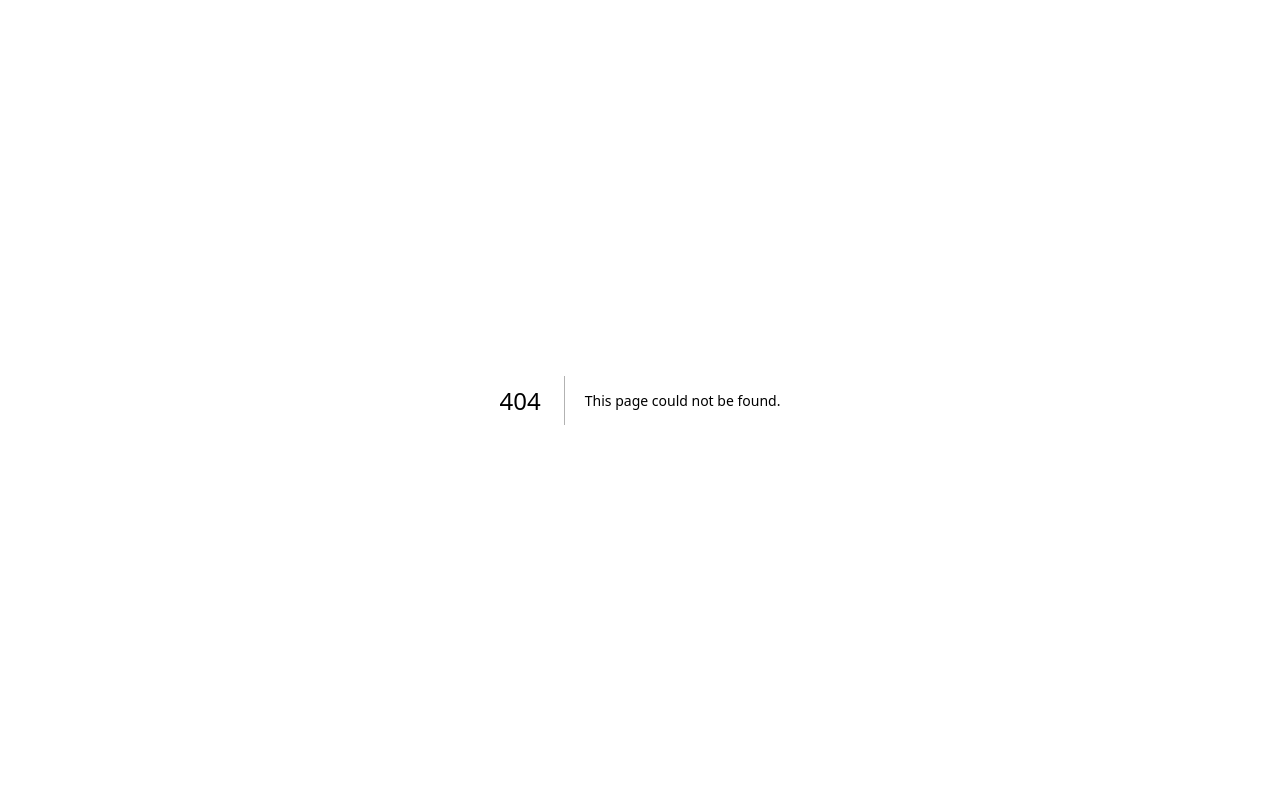
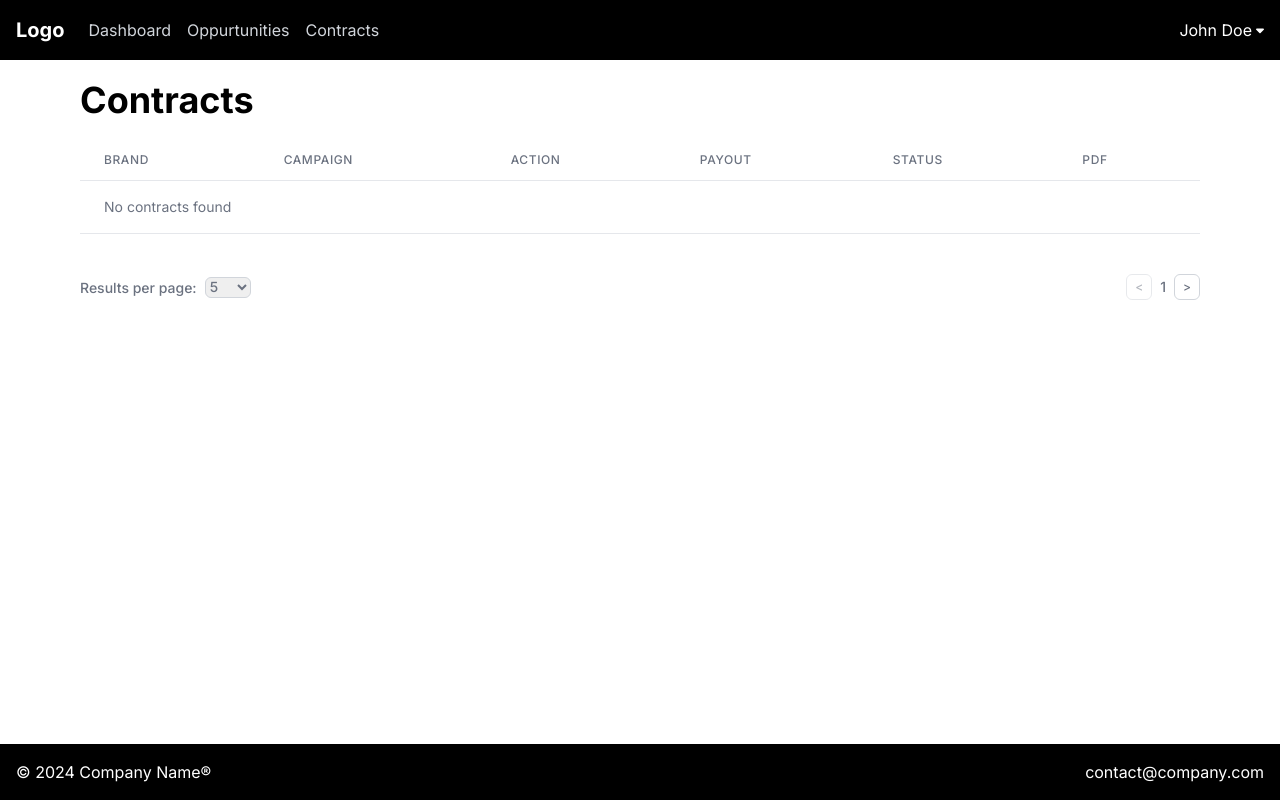
Before and after one commit to msarimhassan/NILMA, a Next.js app: page /contracts in a window 1280 px wide. Before the commit this address had no page. Built offline with nearby package versions, Linux system fonts and the light colour scheme.

Commit message:
added contract table and oppurtunity card

```diff
--- /dev/null
+++ b/src/app/contracts/layout.js
@@ -0,0 +1,14 @@
+'use client';
+
+import { Navbar, Footer } from '@/components';
+
+const DashboardLayout = ({ children }) => {
+  return (
+    <div className='flex flex-col min-h-screen'>
+      <Navbar />
+      <div className='flex-grow'>{children}</div>
+      <Footer />
+    </div>
+  );
+};
+export default DashboardLayout;
--- /dev/null
+++ b/src/app/contracts/page.js
@@ -0,0 +1,17 @@
+'use client';
+
+import { Table } from '@/components';
+
+const Contracts = () => {
+  return (
+    <div className='mt-5 md:px-20'>
+      <Table
+        title='Contracts'
+        columns={['brand', 'campaign', 'action', 'payout', 'status', 'pdf']}
+        message={'No contracts found'}
+      />
+    </div>
+  );
+};
+
+export default Contracts;
--- a/src/app/dashboard/page.js
+++ b/src/app/dashboard/page.js
@@ -5,7 +5,11 @@ import { Table } from '@/components';
 const Dashboard = () => {
   return (
     <div className='mt-5 md:px-20'>
-      <Table />
+      <Table
+        title={'Recent Activity'}
+        columns={['brand', 'campaign', 'action']}
+        message={'Your recent activity, messages, and notifications will display here.'}
+      />
     </div>
   );
 };
--- /dev/null
+++ b/src/app/oppurtunities/layout.js
@@ -0,0 +1,14 @@
+'use client';
+
+import { Navbar, Footer } from '@/components';
+
+const DashboardLayout = ({ children }) => {
+  return (
+    <div className='flex flex-col min-h-screen'>
+      <Navbar />
+      <div className='flex-grow'>{children}</div>
+      <Footer />
+    </div>
+  );
+};
+export default DashboardLayout;
--- /dev/null
+++ b/src/app/oppurtunities/page.js
@@ -0,0 +1,13 @@
+'use client';
+
+import { OppurtunityCard } from '@/components';
+
+const Oppurtunities = () => {
+  return (
+    <div className='mt-5 md:px-20'>
+      <OppurtunityCard />
+    </div>
+  );
+};
+
+export default Oppurtunities;
--- /dev/null
+++ b/src/components/cards/OppurtunityCard.jsx
@@ -0,0 +1,59 @@
+import React from 'react';
+
+const OppurtunityCard = ({ card }) => {
+  return (
+    <div className='bg-white shadow-md rounded-sm overflow-hidden'>
+      <img src={card.image} alt={card.title} className='w-full h-48 object-cover' />
+      <div className='p-4'>
+        <h2 className='text-xl font-bold'>{card.title}</h2>
+      </div>
+    </div>
+  );
+};
+
+const CardGrid = () => {
+  const cards = [
+    { image: 'https://via.placeholder.com/150', title: 'Card 1' },
+    { image: 'https://via.placeholder.com/150', title: 'Card 2' },
+    { image: 'https://via.placeholder.com/150', title: 'Card 3' },
+    { image: 'https://via.placeholder.com/150', title: 'Card 4' },
+    { image: 'https://via.placeholder.com/150', title: 'Card 5' },
+    { image: 'https://via.placeholder.com/150', title: 'Card 6' },
+    { image: 'https://via.placeholder.com/150', title: 'Card 7' },
+    { image: 'https://via.placeholder.com/150', title: 'Card 8' },
+  ];
+
+  return (
+    <div className='container mx-auto px-4'>
+      <div className='grid grid-cols-1 sm:grid-cols-2 md:grid-cols-3 lg:grid-cols-5 gap-4'>
+        {cards.map((card, index) => (
+          <OppurtunityCard card={card} key={index} />
+        ))}
+      </div>
+
+      <div className='flex justify-between items-center mt-4'>
+        <div className='text-sm font-medium text-gray-500'>
+          Results per page:
+          <select className='ml-2 border border-gray-300 rounded-md '>
+            {[5, 10, 20, 50, 100].map((option) => (
+              <option key={option} value={option}>
+                {option}
+              </option>
+            ))}
+          </select>
+        </div>
+        <div className='flex items-center space-x-2 text-xs font-medium text-gray-500'>
+          <button className='px-2 py-1 border rounded-md border-gray-300 disabled:opacity-50'>
+            &lt;
+          </button>
+          <span className='text-sm'>1</span>
+          <button className='px-2 py-1 border rounded-md border-gray-300 disabled:opacity-50'>
+            &gt;
+          </button>
+        </div>
+      </div>
+    </div>
+  );
+};
+
+export default CardGrid;
--- /dev/null
+++ b/src/components/cards/index.js
@@ -0,0 +1,2 @@
+
+export {default as OppurtunityCard} from './OppurtunityCard';
--- a/src/components/index.js
+++ b/src/components/index.js
@@ -5,3 +5,4 @@ export * from './spinners';
 export * from './navbar';
 export * from './footer';
 export * from './table';
+export * from './cards';
--- a/src/components/navbar/Navbar.jsx
+++ b/src/components/navbar/Navbar.jsx
@@ -27,16 +27,16 @@ function Navbar() {
         <div className='flex items-center'>
           <div className='text-white text-xl font-bold mr-6'>Logo</div>
           <div className='hidden md:flex space-x-4'>
-            <a href='#' className='text-gray-300 hover:text-white'>
+            <Link href='/dashboard' className='text-gray-300 hover:text-white'>
               Dashboard
-            </a>
+            </Link>
 
-            <a href='#' className='text-gray-300 hover:text-white'>
+            <Link href='/oppurtunities' className='text-gray-300 hover:text-white'>
               Oppurtunities
-            </a>
-            <a href='#' className='text-gray-300 hover:text-white'>
+            </Link>
+            <Link href='/contracts' className='text-gray-300 hover:text-white'>
               Contracts
-            </a>
+            </Link>
           </div>
         </div>
 
--- a/src/components/table/Table.jsx
+++ b/src/components/table/Table.jsx
@@ -1,10 +1,7 @@
-
-
-
 import React, { useState } from 'react';
 import { Text4Xl } from '../text';
 
-const TableComponent = () => {
+const TableComponent = ({ title, columns, message }) => {
   const [currentPage, setCurrentPage] = useState(1);
   const [rowsPerPage, setRowsPerPage] = useState();
 
@@ -26,8 +23,6 @@ const TableComponent = () => {
 
   // const paginatedData = data.slice((currentPage - 1) * rowsPerPage, currentPage * rowsPerPage);
 
-  const columns = ['brand', 'campaign', 'action'];
-
   const data = [
     // { col1: 'Data 1', col2: 'Data 2', col3: 'Data 3' },
     // { col1: 'Data A', col2: 'Data B', col3: 'Data C' },
@@ -35,7 +30,7 @@ const TableComponent = () => {
 
   return (
     <div className='overflow-x-auto'>
-      <Text4Xl text={'Recent Activity'} classes={'font-bold'} />
+      <Text4Xl text={title} classes={'font-bold'} />
       <table className='min-w-full divide-y divide-gray-200 mt-5'>
         <thead>
           <tr>
@@ -48,19 +43,6 @@ const TableComponent = () => {
                 {column}
               </th>
             ))}
-
-            {/* <th
-              scope='col'
-              className='px-6 py-3 text-left text-xs font-medium text-gray-500 uppercase tracking-wider border-b'
-            >
-              Header 2
-            </th>
-            <th
-              scope='col'
-              className='px-6 py-3 text-left text-xs font-medium text-gray-500 uppercase tracking-wider border-b'
-            >
-              Header 3
-            </th> */}
           </tr>
         </thead>
         <tbody className='divide-y divide-gray-200'>
@@ -77,7 +59,7 @@ const TableComponent = () => {
           ) : (
             <tr>
               <td colSpan='3' className='px-6 py-4  text-sm text-gray-500'>
-                Your recent activity, messages, and notifications will display here.
+                {message}
               </td>
             </tr>
           )}
```
